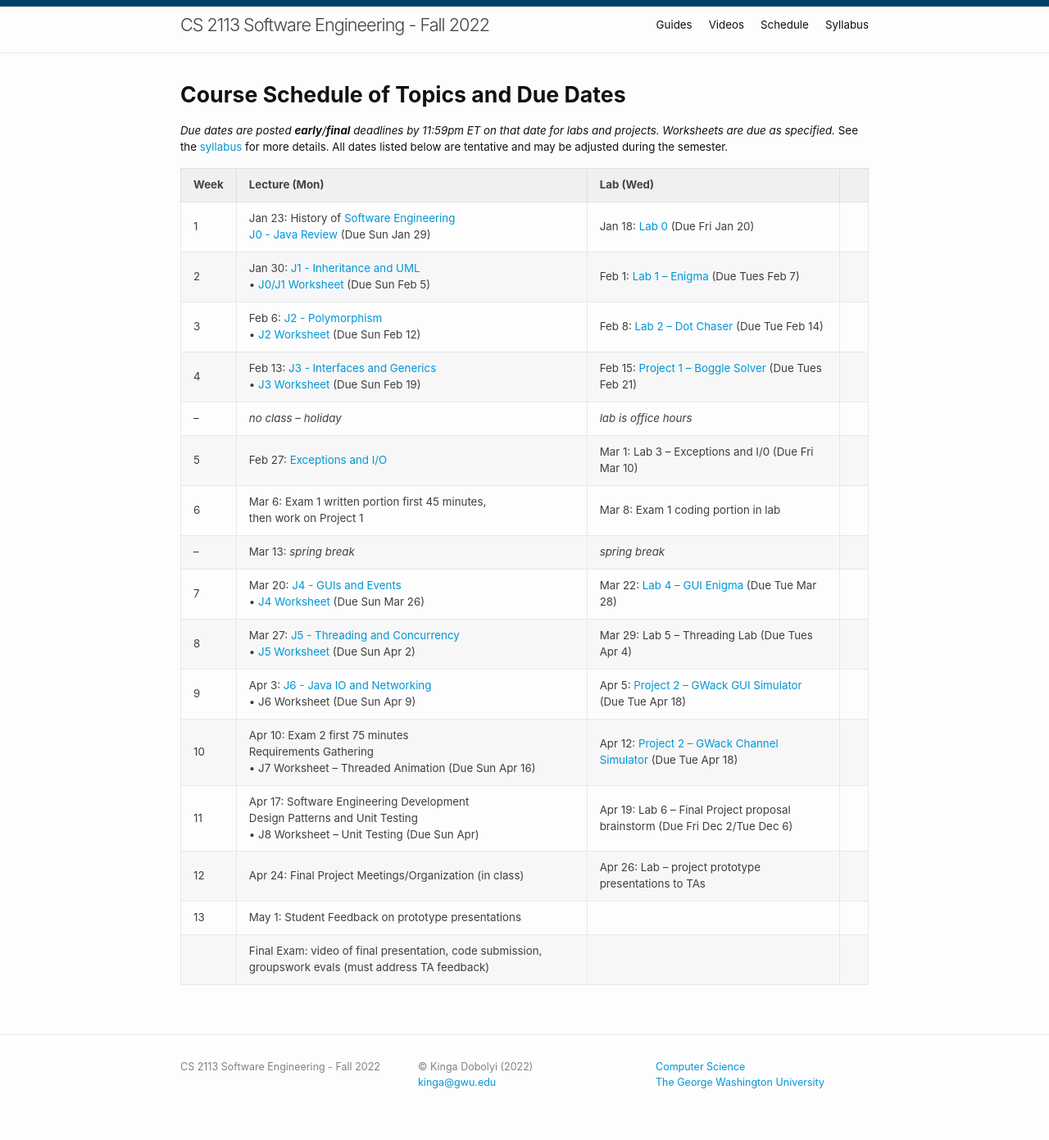
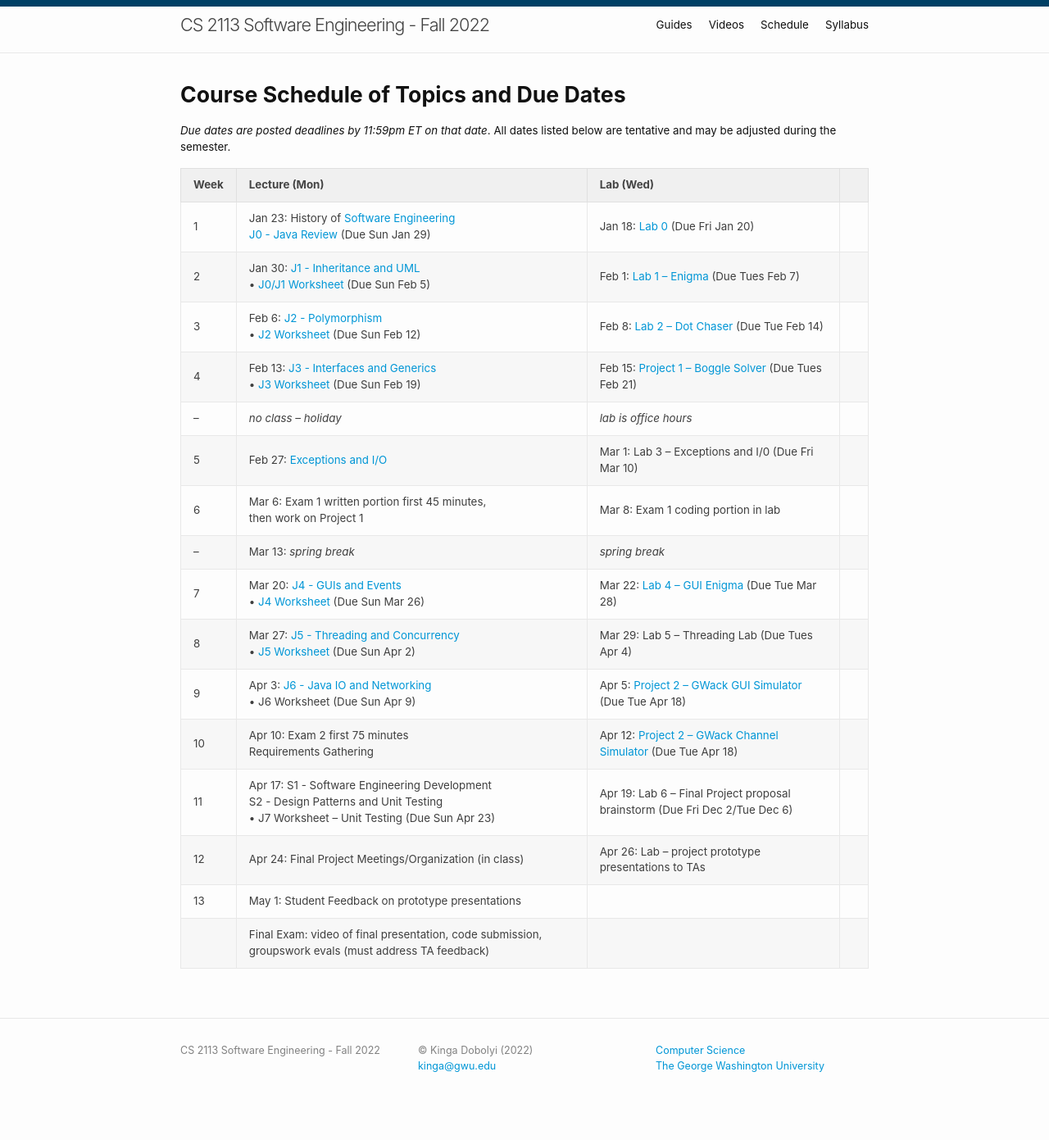
Before and after one commit to cs2113-s23/cs2113-s23.github.io, a Jekyll site: the page built from schedule.md, in a window 1280 px wide. Shown: the whole page at 82% size. Built offline with Jekyll 4.4.1, drawn with Linux system fonts in a browser that asks for light colours.

Commit message:
no C schedule

```diff
--- a/schedule.md
+++ b/schedule.md
@@ -5,7 +5,7 @@ title: Schedule
 
 # Course Schedule of Topics and Due Dates
 
-*Due dates are posted <b>early</b>/<b>final</b> deadlines by 11:59pm ET on that date for labs and projects. Worksheets are due as specified.* See the [syllabus](/syllabus) for more details. All dates listed below are tentative and may be adjusted during the semester.
+*Due dates are posted deadlines by 11:59pm ET on that date*. All dates listed below are tentative and may be adjusted during the semester.
 
 
 
@@ -22,8 +22,8 @@ title: Schedule
 | 7    | Mar 20: [J4 - GUIs and Events](j/4) <br>&bull; [J4 Worksheet](worksheet/j4) (Due Sun Mar 26)                                 | Mar 22: [Lab 4 -- GUI Enigma](https://cs2113-f21.github.io/lab/7) (Due Tue Mar 28)                                                                             |
 | 8   | Mar 27: [J5 - Threading and Concurrency](j/5) <br>&bull; [J5 Worksheet](worksheet/j5) (Due Sun Apr 2)                      | Mar 29: Lab 5 -- Threading Lab (Due Tues Apr 4)    |
 | 9   | Apr 3: [J6 - Java IO and Networking](j/6) <br>&bull; J6 Worksheet  (Due Sun Apr 9)                             | Apr 5: [Project 2 -- GWack GUI Simulator](project/3) (Due Tue Apr 18)                                                              |
-| 10   | Apr 10: Exam 2 first 75 minutes<br>Requirements Gathering <br>&bull; J7 Worksheet -- Threaded Animation (Due Sun Apr 16)             | Apr 12: [Project 2 -- GWack Channel Simulator](project/2) (Due Tue Apr 18)                             |
-| 11   | Apr 17: Software Engineering Development<br>Design Patterns and Unit Testing <br>&bull; J8 Worksheet -- Unit Testing (Due Sun Apr)             | Apr 19: Lab 6 -- Final Project proposal brainstorm (Due Fri Dec 2/Tue Dec 6)                                                                    |
+| 10   | Apr 10: Exam 2 first 75 minutes<br>Requirements Gathering           | Apr 12: [Project 2 -- GWack Channel Simulator](project/2) (Due Tue Apr 18)                             |
+| 11   | Apr 17: S1 - Software Engineering Development<br>S2 - Design Patterns and Unit Testing <br>&bull; J7 Worksheet -- Unit Testing (Due Sun Apr 23)             | Apr 19: Lab 6 -- Final Project proposal brainstorm (Due Fri Dec 2/Tue Dec 6)                                                                    |
 | 12   | Apr 24:  Final Project Meetings/Organization (in class)                                                                                         |  Apr 26: Lab -- project prototype presentations to TAs                                                                                                                          |
 | 13   | May 1:  Student Feedback on prototype presentations                                                                            |                                                                                                                             |
 |    | Final Exam: video of final presentation, code submission, groupswork evals (must address TA feedback)                                                                            |                                                                                                                             |
```
